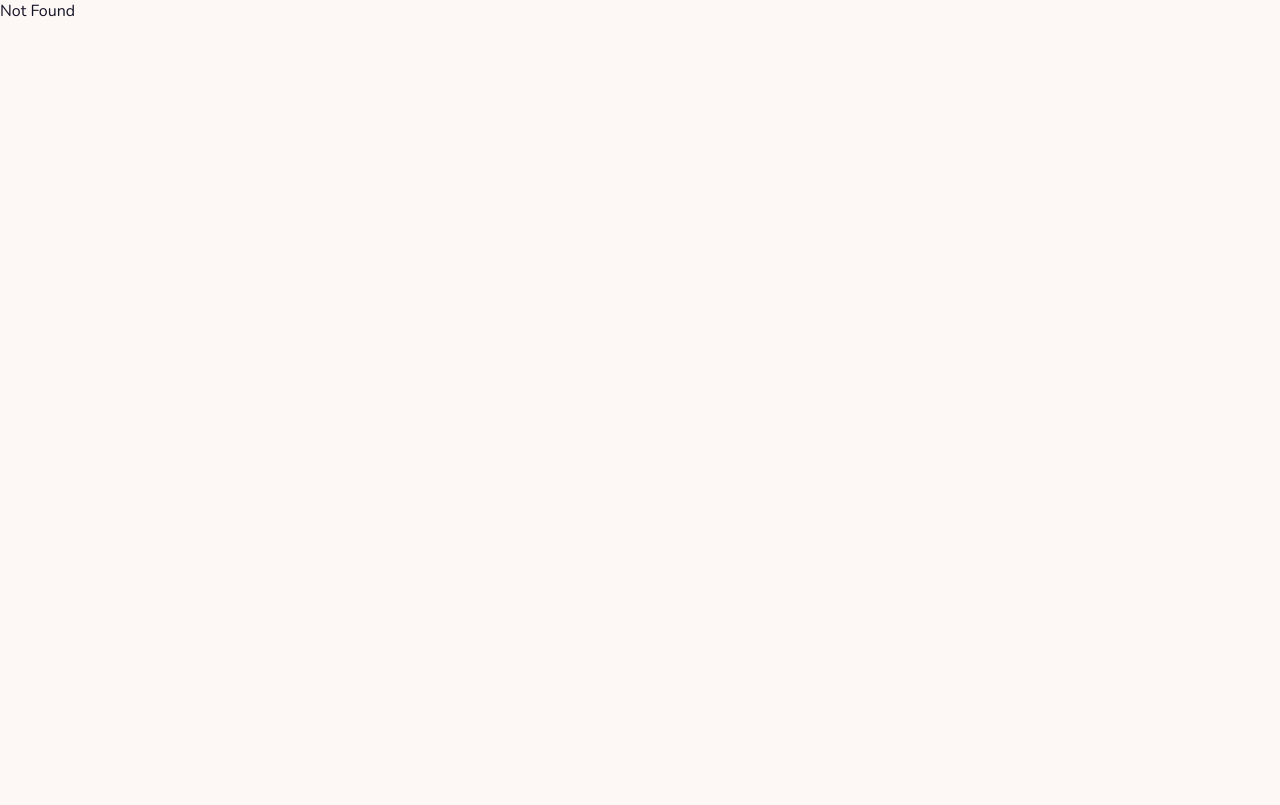
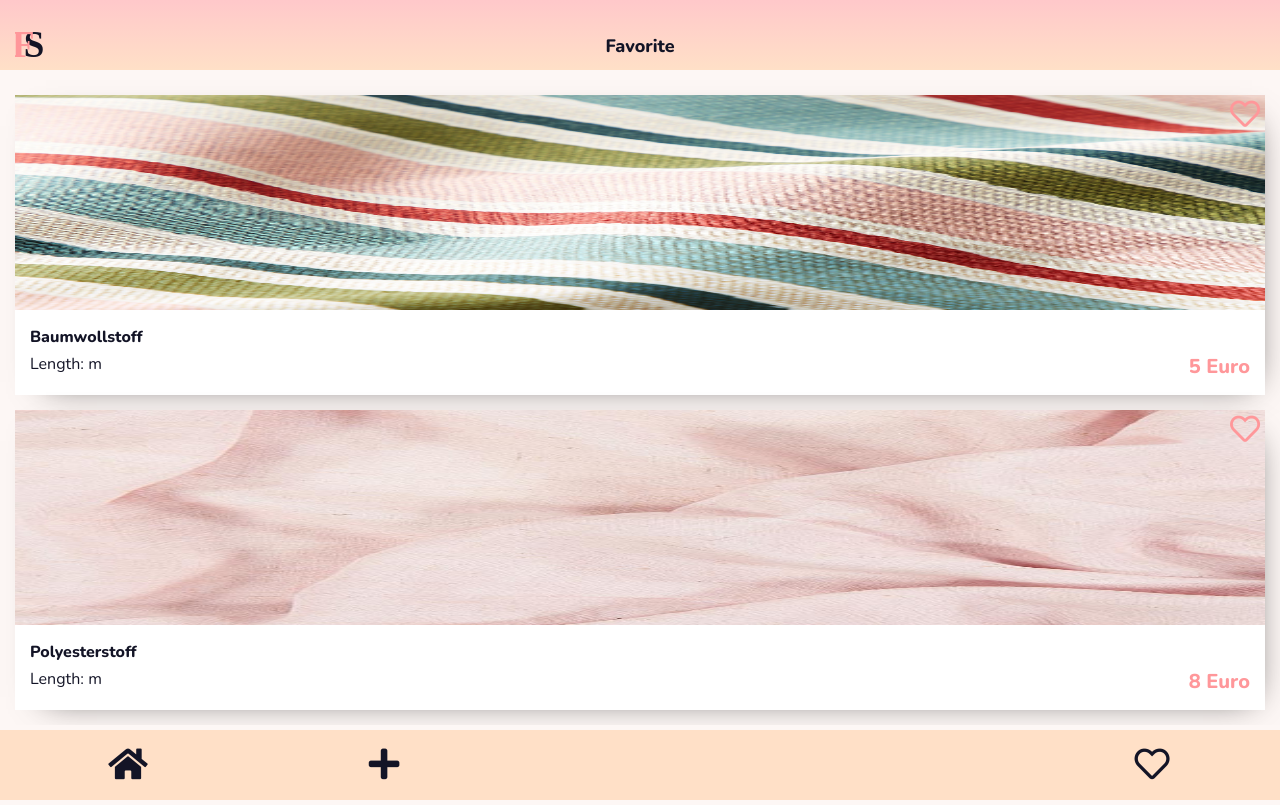
Before and after one commit to VHbeck/fabric-swop-app, a React (Create React App) app: page /favorite in a window 1280 px wide. Built offline with nearby package versions, Linux system fonts and the light colour scheme.

Commit message:
Add Page Favorite

```diff
--- a/src/App.js
+++ b/src/App.js
@@ -4,6 +4,7 @@ import { BrowserRouter as Router, Route, Switch } from "react-router-dom";
 import List from "./pages/List";
 import NotFound from "./pages/NotFound";
 import Create from "./pages/Create";
+import Favorite from "./pages/Favorite";
 
 function App() {
   return (
@@ -13,6 +14,7 @@ function App() {
         <Switch>
           <Route path="/" exact component={List} />
           <Route path="/create" exact component={Create} />
+          <Route path="/favorite" exact component={Favorite} />
           <Route component={NotFound} />
         </Switch>
       </Router>
--- a/src/components/Footer.js
+++ b/src/components/Footer.js
@@ -34,21 +34,20 @@ function Footer(props) {
     <FooterStyled>
       <Icons>
         <Link to="/">
-          <i class="fas fa-home" />
+          <i className="fas fa-home" />
         </Link>
       </Icons>
       <Icons>
         <Link to="/create">
-          <i class="fas fa-plus" />
+          <i className="fas fa-plus" />
         </Link>
       </Icons>
       <Icons />
       <Icons />
 
-      <Icons onClick={props.handleFavoriteClick}>
-        <Link to="/">
-          {" "}
-          <i className="far fa-heart" />{" "}
+      <Icons>
+        <Link to="/favorite">
+          <i className="far fa-heart" />
         </Link>
       </Icons>
     </FooterStyled>
--- /dev/null
+++ b/src/pages/Favorite.js
@@ -0,0 +1,42 @@
+import React from "react";
+import Header from "../components/Header";
+import Container from "../components/Container";
+import Footer from "../components/Footer";
+import Card from "../components/Card";
+const output = require("../models/items.json");
+
+function Favorite() {
+  const outputArray =
+    output &&
+    output
+      .filter(element => element.bookmark === "true")
+      .map(element => {
+        return {
+          name: element.title,
+          price: element.price,
+          source: element.source,
+          length: element.length,
+          bookmark: element.bookmark
+        };
+      });
+
+  return (
+    <>
+      <Header headline="Favorite" />
+      <Container>
+        {outputArray.map((out, index) => (
+          <Card
+            key={out.source + index}
+            name={out.name}
+            length={out.length}
+            price={out.price}
+            source={out.source}
+            bookmark={out.bookmark}
+          />
+        ))}
+      </Container>
+      <Footer />
+    </>
+  );
+}
+export default Favorite;
--- a/src/pages/List.js
+++ b/src/pages/List.js
@@ -8,8 +8,6 @@ import Footer from "../components/Footer";
 const output = require("../models/items.json");
 
 function List() {
-  const [favoriteArray, setFavoriteArray] = React.useState("");
-
   const outputArray =
     output &&
     output.map(element => {
@@ -22,22 +20,6 @@ function List() {
       };
     });
 
-  function favorite() {
-    const bookmarkState = outputArray
-      .filter(element => element.bookmark === "true")
-      .map(element => {
-        return {
-          name: element.name,
-          price: element.price,
-          source: element.source,
-          length: element.length,
-          bookmark: element.bookmark
-        };
-      });
-
-    setFavoriteArray(bookmarkState);
-  }
-
   const initialOutput = outputArray.map((out, index) => (
     <Card
       key={out.name + index}
@@ -48,26 +30,12 @@ function List() {
       bookmark={out.bookmark}
     />
   ));
-  console.log(favoriteArray);
-  console.log(outputArray);
+
   return (
     <>
       <Header headline="Feed" />
-      <Container>
-        {favoriteArray === ""
-          ? initialOutput
-          : favoriteArray.map((out, index) => (
-              <Card
-                key={out.source + index}
-                name={out.name}
-                length={out.length}
-                price={out.price}
-                source={out.source}
-                bookmark={out.bookmark}
-              />
-            ))}
-      </Container>
-      <Footer handleFavoriteClick={favorite} />
+      <Container>{initialOutput}</Container>
+      <Footer />
     </>
   );
 }
```
